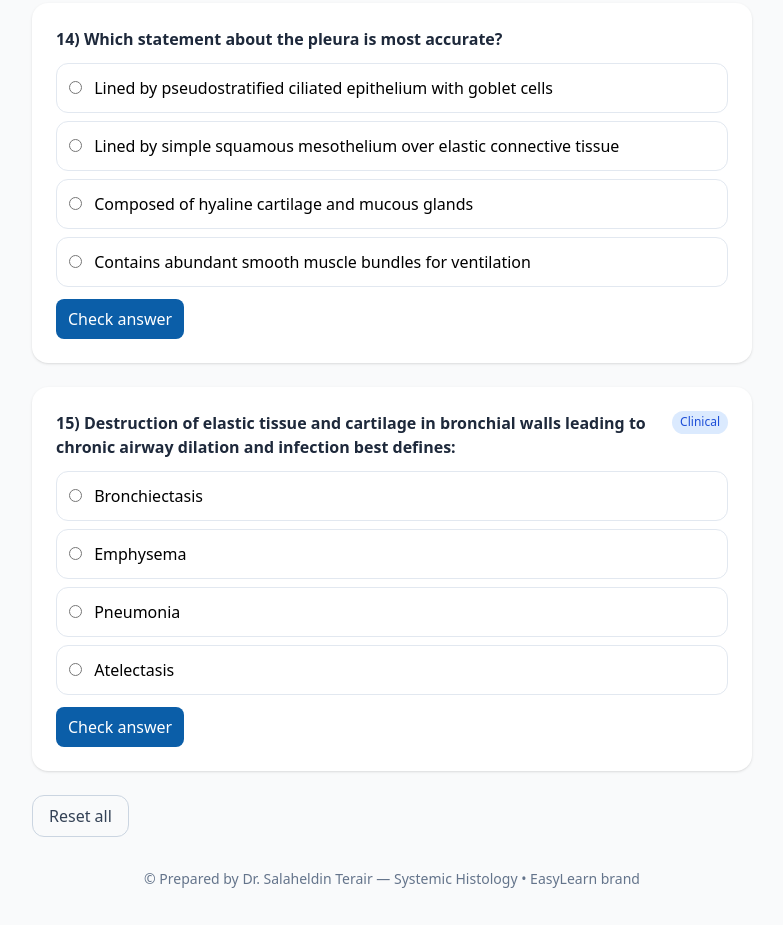
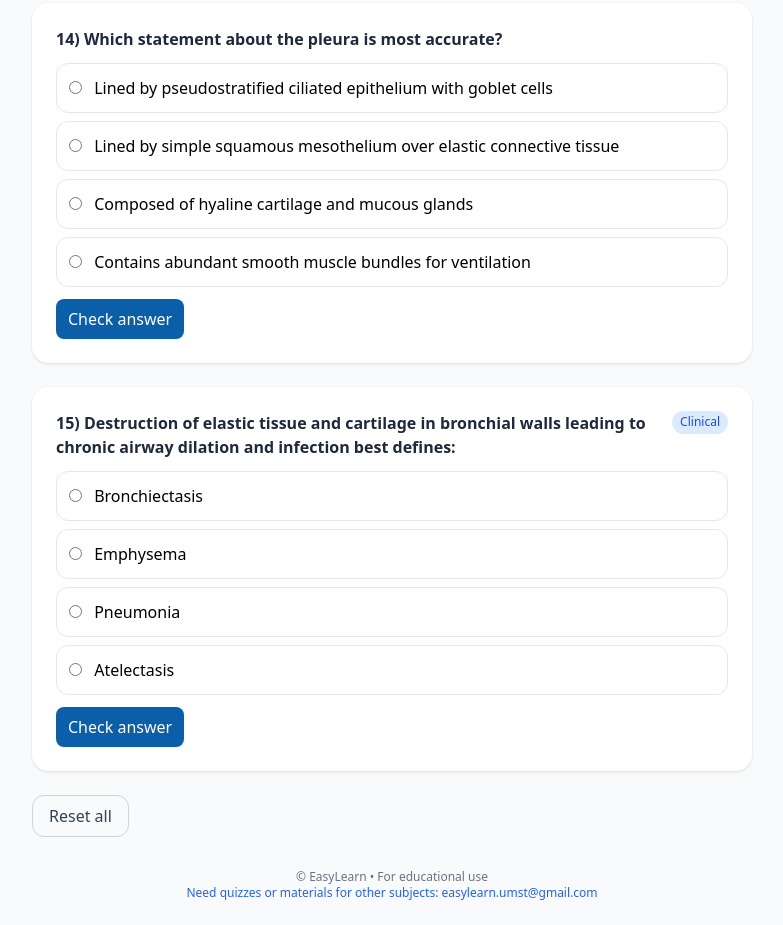
Before and after one commit to ELrarnAcademy/Respiratory-System-Histo-Quiz, a plain HTML site: page index.html in a window 1280 px wide. Shown: the part 5797-6722 px from the top of the page, without its empty margins (248-1031 px from the left). Drawn offline with nearby package versions, Linux system fonts and the light colour scheme.

Commit message:
Update index.html

```diff
--- a/index.html
+++ b/index.html
@@ -309,9 +309,12 @@
       </div>
     </form>
 
-    <footer class="text-center text-slate-500 mt-8 text-sm">
-      © Prepared by Dr. Salaheldin Terair — Systemic Histology • EasyLearn brand
-    </footer>
+  <footer class="mt-6 md:mt-8 text-center text-xs text-gray-500">
+  © <span id="year"></span> EasyLearn • For educational use<br>
+  <a href="mailto:easylearn.umst@gmail.com" class="text-blue-600 hover:underline font-medium">
+    Need quizzes or materials for other subjects: easylearn.umst@gmail.com
+  </a>
+  </footer>
   </main>
 
   <script>
```
